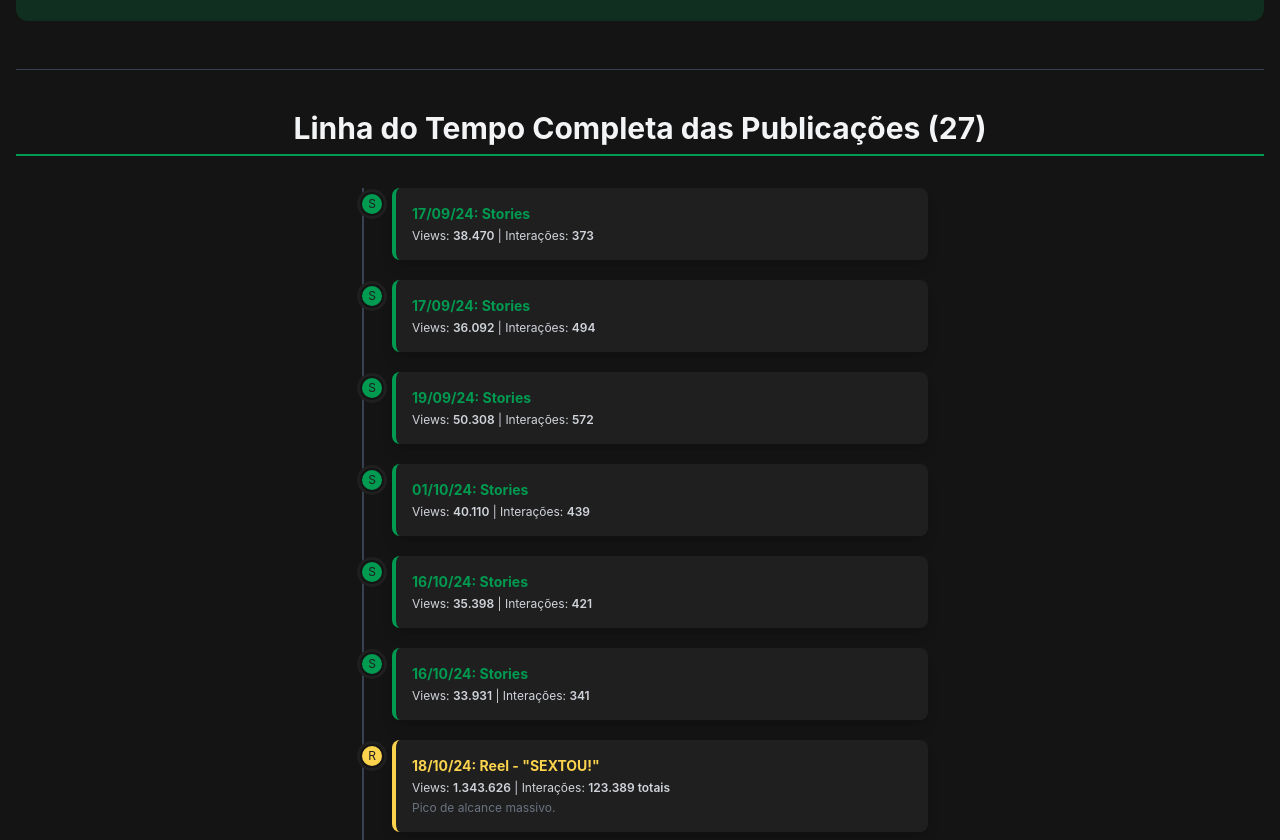
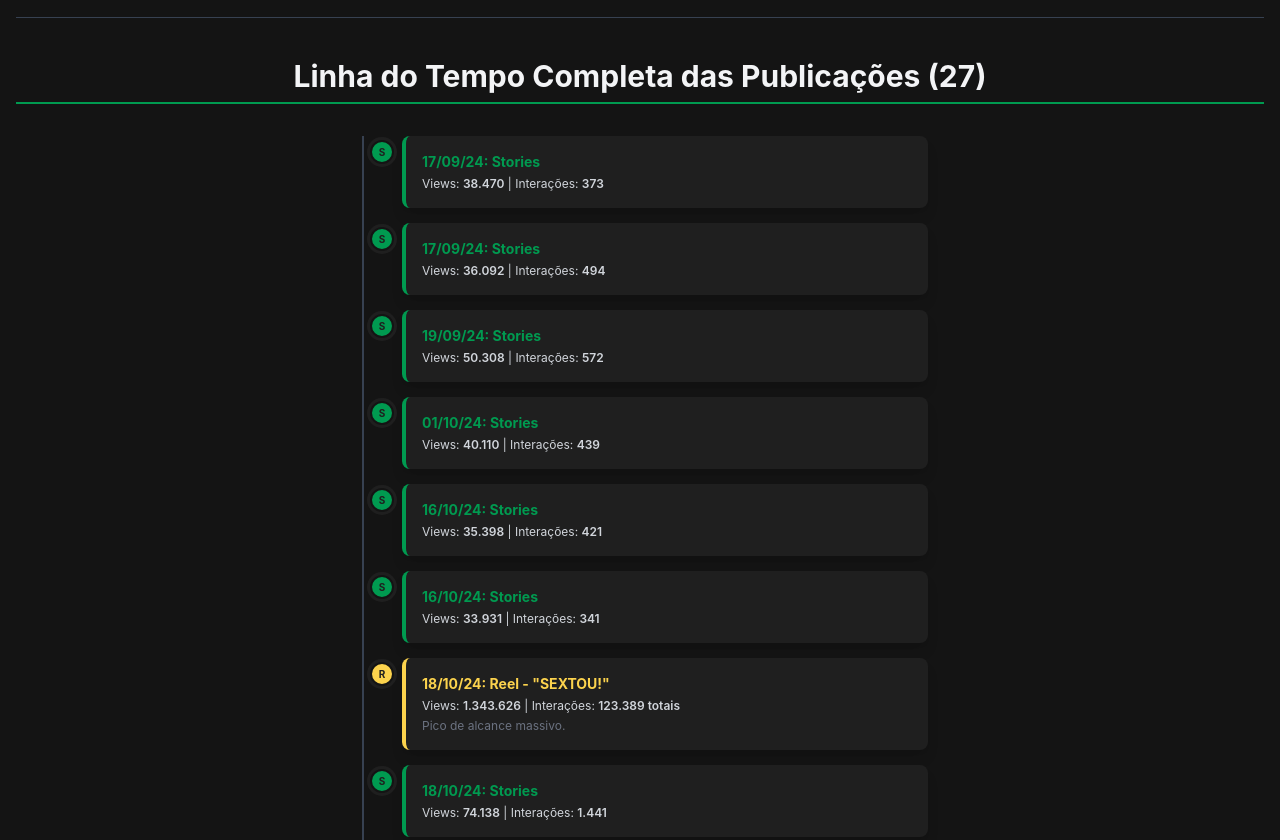
Before and after one commit to jp-anchieta/relatorio-4car, a plain HTML site: page index.html in a window 1280 px wide. Shown: the part 1663-2503 px from the top of the page. Drawn offline with nearby package versions, Linux system fonts and the light colour scheme.

Commit message:
Update index.html

```diff
--- a/index.html
+++ b/index.html
@@ -17,6 +17,7 @@
                         'dark-card': '#1f1f1f',
                         'story-color': '#009a50', // Verde para Stories
                         'reel-color': '#fcd34d',   // Amarelo para Reels
+                        'red-highlight': '#ef4444', // Vermelho para crescimento
                     },
                     fontFamily: {
                         sans: ['Inter', 'sans-serif'],
@@ -30,27 +31,28 @@
         .header-bg {
             background: linear-gradient(180deg, #1f1f1f 0%, #141414 100%);
         }
-        /* Estilização customizada para a linha do tempo */
+        /* Estilização customizada para a linha do tempo oculta */
         .timeline {
             position: relative;
+            padding-left: 20px;
         }
         .timeline::before {
             content: '';
             position: absolute;
-            left: 10px; /* Alinha a linha central */
+            left: 10px;
             top: 0;
             bottom: 0;
             width: 2px;
-            background: #374151; /* Cor da linha */
+            background: #374151;
         }
         .timeline-item {
             position: relative;
-            margin-left: 40px; /* Espaço para o ícone */
-            padding-bottom: 20px;
+            margin-left: 30px;
+            padding-bottom: 15px;
         }
         .timeline-icon {
             position: absolute;
-            left: -32px; /* Ajusta a posição do ícone sobre a linha */
+            left: -32px;
             top: 4px;
             width: 24px;
             height: 24px;
@@ -58,17 +60,22 @@
             display: flex;
             align-items: center;
             justify-content: center;
-            font-size: 12px;
+            font-size: 10px;
+            font-weight: bold;
             color: #1f1f1f;
-            border: 2px solid #141414; /* Borda para destaque */
+            border: 2px solid #141414;
             box-shadow: 0 0 0 3px #1f1f1f;
+        }
+        /* Estilos para o painel de detalhes (accordion) */
+        details[open] .timeline-toggle-icon {
+            transform: rotate(180deg);
         }
     </style>
 </head>
 <body class="bg-dark-bg text-gray-100 font-sans antialiased">
 
     <!-- Cabeçalho Principal -->
-    <header class="header-bg shadow-lg py-8 mb-10">
+    <header class="header-bg shadow-lg py-8 mb-6">
         <div class="container mx-auto px-4 text-center">
             <h1 class="text-4xl sm:text-5xl font-extrabold mb-2 text-white">
                 RELATÓRIO DE MÉTRICAS
@@ -76,12 +83,11 @@
             <h2 class="text-xl sm:text-2xl font-light text-car-green">
                 Henrique Maderite x 4Car
             </h2>
-            <p class="text-gray-400 mt-4 italic">
-                Usado e aprovado por HENRIQUE MADERITE
+
+            <!-- Frase de Introdução -->
+            <p class="text-gray-400 mt-4 max-w-4xl mx-auto px-4">
+                **Divulgação 4Car** através do influenciador Henrique Maderite contendo direito de uso de imagem, stories, reels, envio de vídeos. Abaixo números compilados e destaques.
             </p>
-            <a href="#" class="inline-block mt-4 px-6 py-2 bg-car-green text-white text-lg font-semibold rounded-full hover:bg-green-600 transition duration-300 shadow-md">
-                Acesse nosso site
-            </a>
         </div>
     </header>
 
```
